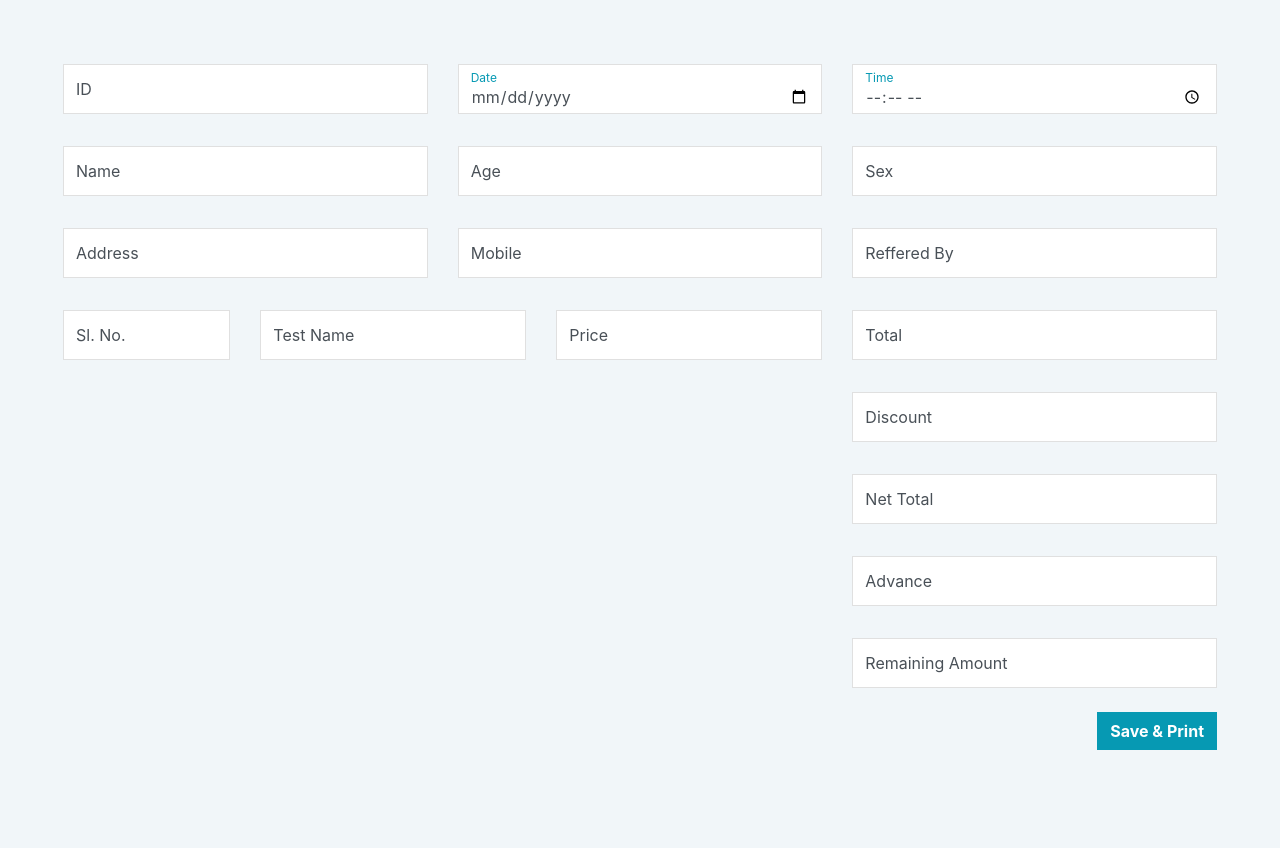
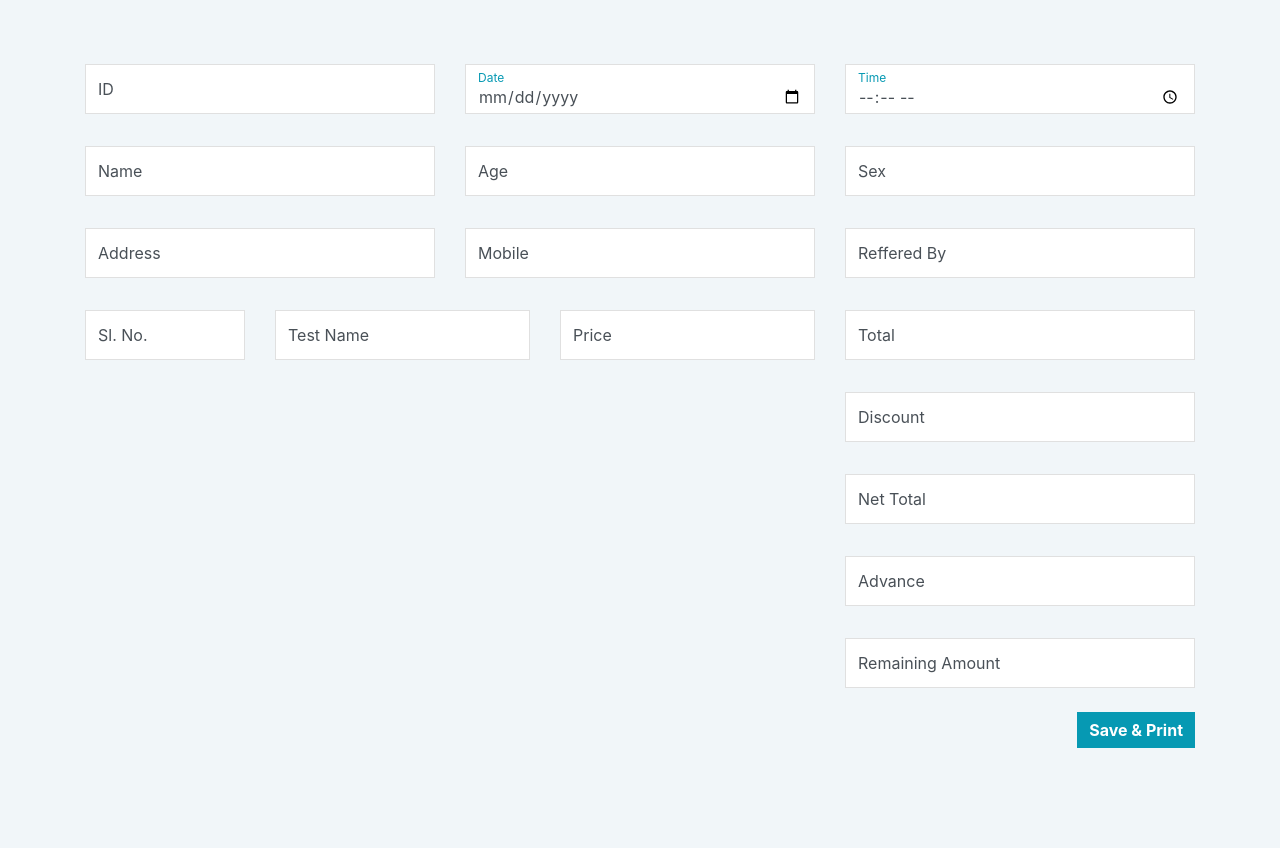
Before and after one commit to CodeArtisanRiz/Lab, a PHP site: page /new_inves.html in a window 1280 px wide. Run offline with PHP 8.4, Linux system fonts and the light colour scheme.

Commit message:
design updated

```diff
--- a/doc.html
+++ b/doc.html
@@ -13,7 +13,7 @@
     <section>
 
 
-        <div class="container">
+        <div class="container my-5">
             <div class="row">
                 <div class="col-md-2 jumbotron index">
                     <h1 class="display-7">Index</h1>
--- a/index.html
+++ b/index.html
@@ -10,7 +10,7 @@
 </head>
 
 <body>
-    <div class="container">
+    <section class="container my-5">
         <ul class="jumbotron">
             <li>
                 <a href="doc.html"> Doctors</a>
@@ -19,8 +19,7 @@
                 <a href="new_inves.html"> New Investigation</a>
             </li>
         </ul>
-    </div>
-    </div>
+    </section>
 </body>
 
 </html>
--- a/new_inves.html
+++ b/new_inves.html
@@ -11,8 +11,8 @@
 
 <body>
 
-    <section class="container-fluid my-5 investigation">
-        <form action="" class="mx-5">
+    <section class="container my-5 investigation">
+        <form action="" class="" method="">
             <div class="row">
                 <div class="col">
                     <div class="row">
--- a/style.css
+++ b/style.css
@@ -5,11 +5,13 @@
     --background: #F1F6F9;
     --error: #FF595E;
     --success: #21A300;
+    --bhover: #0674b3;
 }
 
 *{
-    text-decoration: none;
+    text-decoration: none !important;
     box-sizing: border-box;
+    list-style-type: none;
 }
 
 html,
@@ -129,6 +131,12 @@ body{
 .btn{
     background: var(--secondary);
     border-radius: 0%;
+    border: var(--secondary);
     color: #fff;
     font-weight: bold;
 }
+
+.btn:hover{
+    background: var(--bhover);
+    color: #fff;
+}
```
